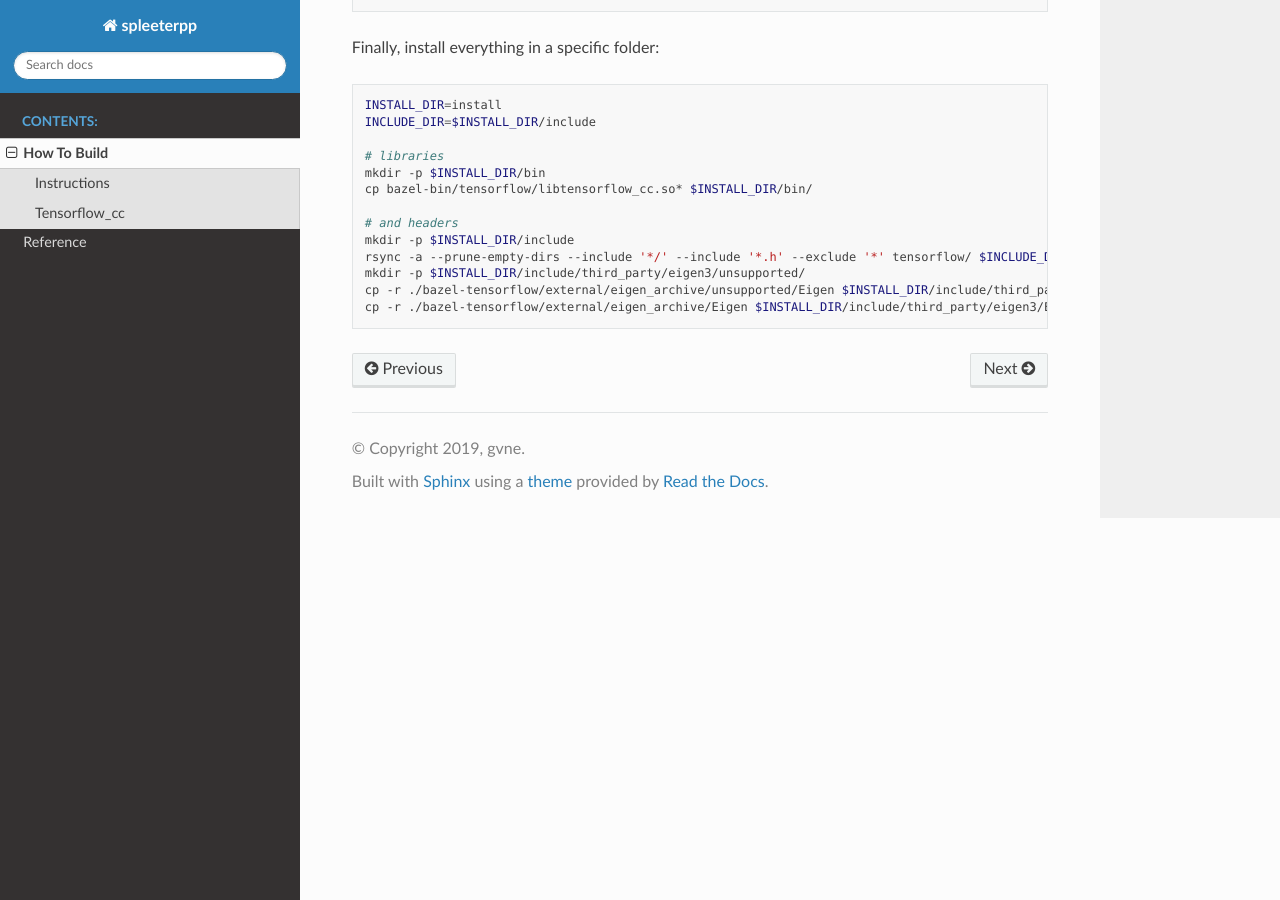
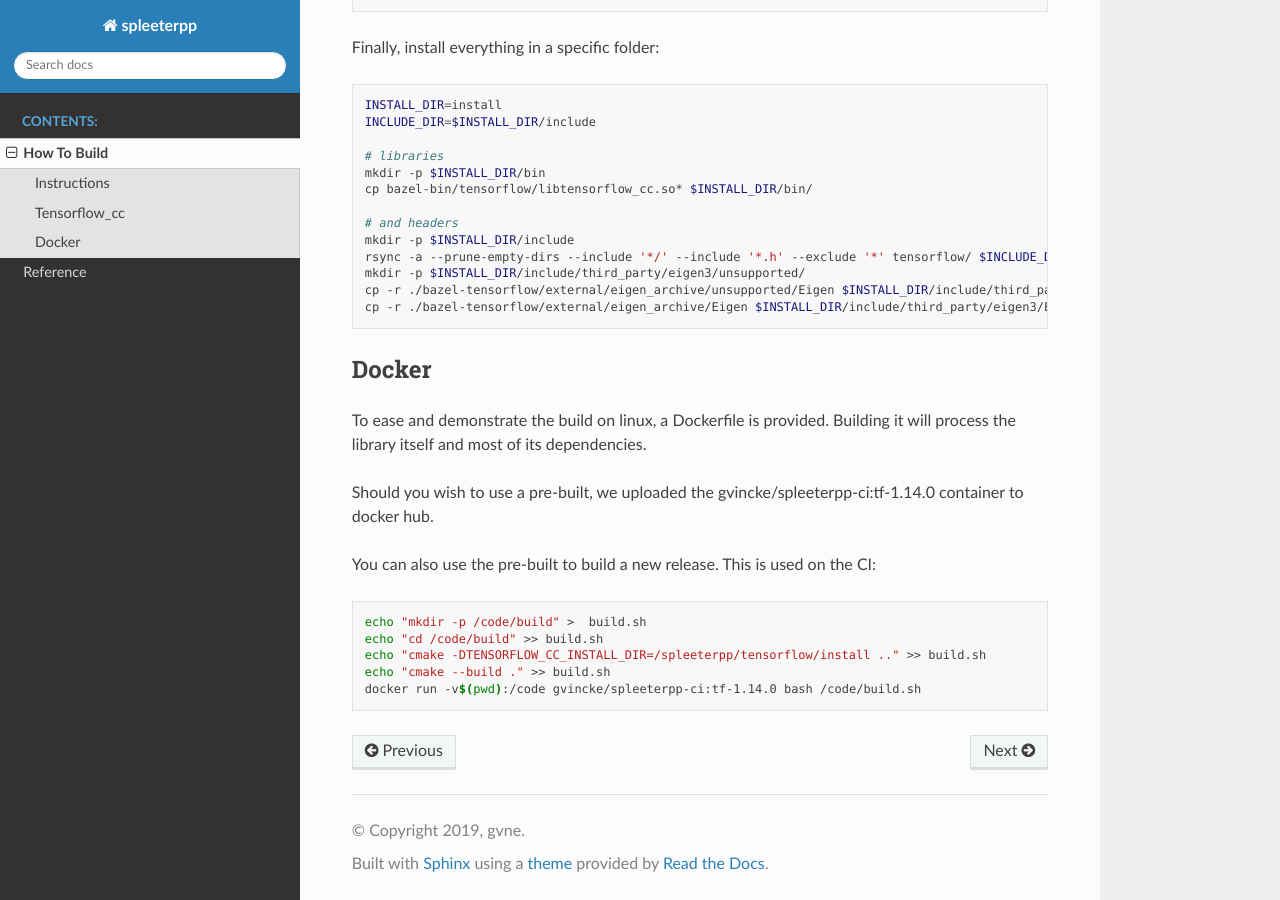
Before and after one commit to gvne/spleeterpp, a Sphinx documentation site: the page built from docs/source/build.rst, in a window 1280 px wide and 900 px high, scrolled down 949 px. Built offline with Sphinx 7.4.7 and the Read the Docs theme 2.0.0, drawn with Linux system fonts in a browser that asks for light colours.

Commit message:
Add the docker build instructions to the doc

```diff
--- a/docs/source/build.rst
+++ b/docs/source/build.rst
@@ -64,3 +64,23 @@ Finally, install everything in a specific folder:
   mkdir -p $INSTALL_DIR/include/third_party/eigen3/unsupported/
   cp -r ./bazel-tensorflow/external/eigen_archive/unsupported/Eigen $INSTALL_DIR/include/third_party/eigen3/unsupported/Eigen
   cp -r ./bazel-tensorflow/external/eigen_archive/Eigen $INSTALL_DIR/include/third_party/eigen3/Eigen
+
+
+Docker
+^^^^^^
+
+To ease and demonstrate the build on linux, a Dockerfile is provided. Building
+it will process the library itself and most of its dependencies.
+
+Should you wish to use a pre-built, we uploaded the gvincke/spleeterpp-ci:tf-1.14.0
+container to docker hub.
+
+You can also use the pre-built to build a new release. This is used on the CI:
+
+.. code:: bash
+
+  echo "mkdir -p /code/build" >  build.sh
+  echo "cd /code/build" >> build.sh
+  echo "cmake -DTENSORFLOW_CC_INSTALL_DIR=/spleeterpp/tensorflow/install .." >> build.sh
+  echo "cmake --build ." >> build.sh
+  docker run -v$(pwd):/code gvincke/spleeterpp-ci:tf-1.14.0 bash /code/build.sh
--- a/docs/source/index.rst
+++ b/docs/source/index.rst
@@ -2,7 +2,7 @@ Welcome to the Spleeterpp Library documentation!
 ================================================
 
 *Spleeterpp* is a library to ease the use of the `Spleeter
-<https://github.com/deezer/spleeter>`_. project in C++ programs.
+<https://github.com/deezer/spleeter>`_ project in C++ programs.
 
 Example
 ^^^^^^^
```
